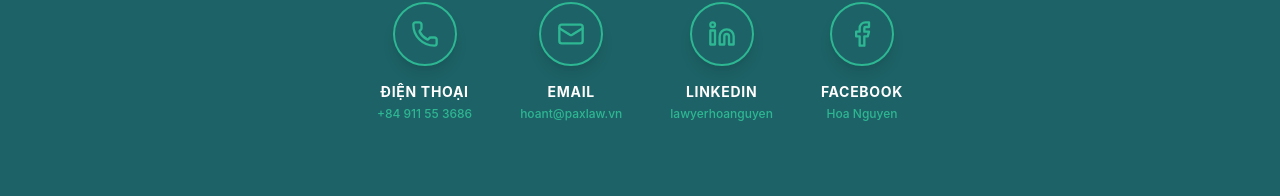
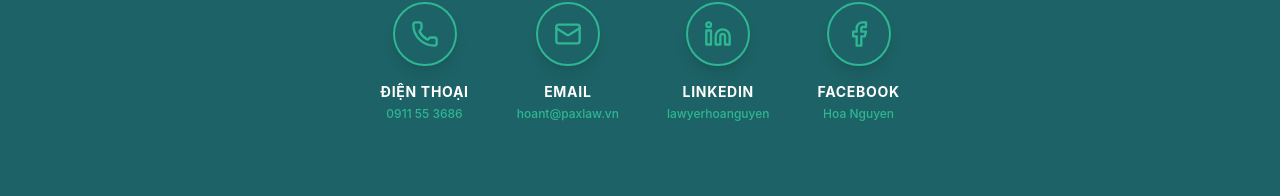
Before and after one commit to lamnt8120/portfolio-nguyen-thi-hoa, a React app: page / in a window 1280 px wide. Shown: the part 4316-4512 px from the top of the page. Built offline with nearby package versions, Linux system fonts and the light colour scheme; the HTML template or start-up script is replaced by a standard one.

Commit message:
Update App.tsx

```diff
--- a/src/App.tsx
+++ b/src/App.tsx
@@ -406,7 +406,7 @@ export default function App() {
             <ContactIcon
               icon={<Phone />}
               label="Điện thoại"
-              value="+84 911 55 3686"
+              value="0911 55 3686"
               href="tel:+84911553686"
             />
 
@@ -432,7 +432,7 @@ export default function App() {
               icon={<Facebook />}
               label="Facebook"
               value="Hoa Nguyen"
-              href="https://facebook.com"
+              href="https://www.facebook.com/Paxlaw.vn"
               qrUrl="https://facebook.com"
             />
 
```
